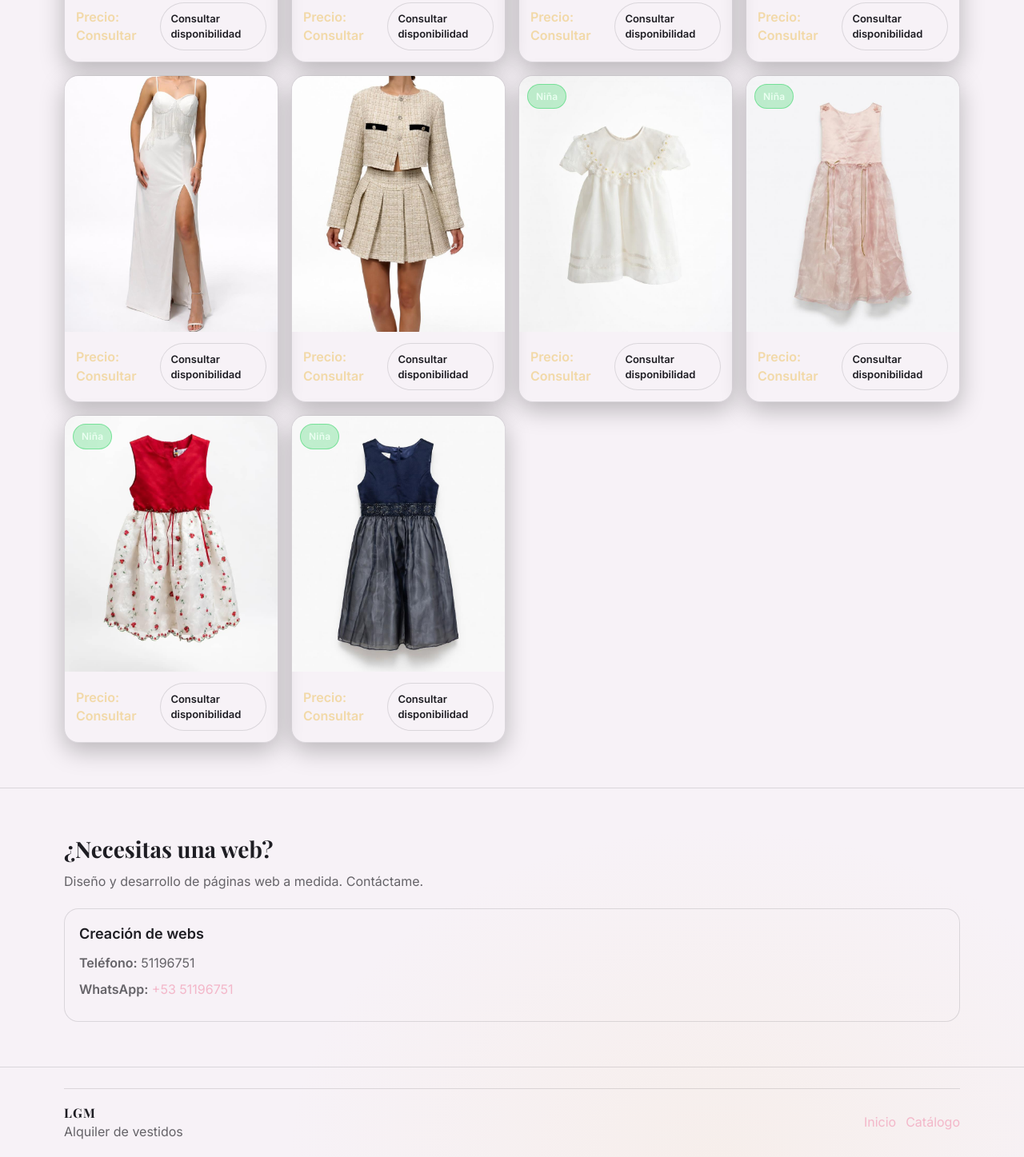
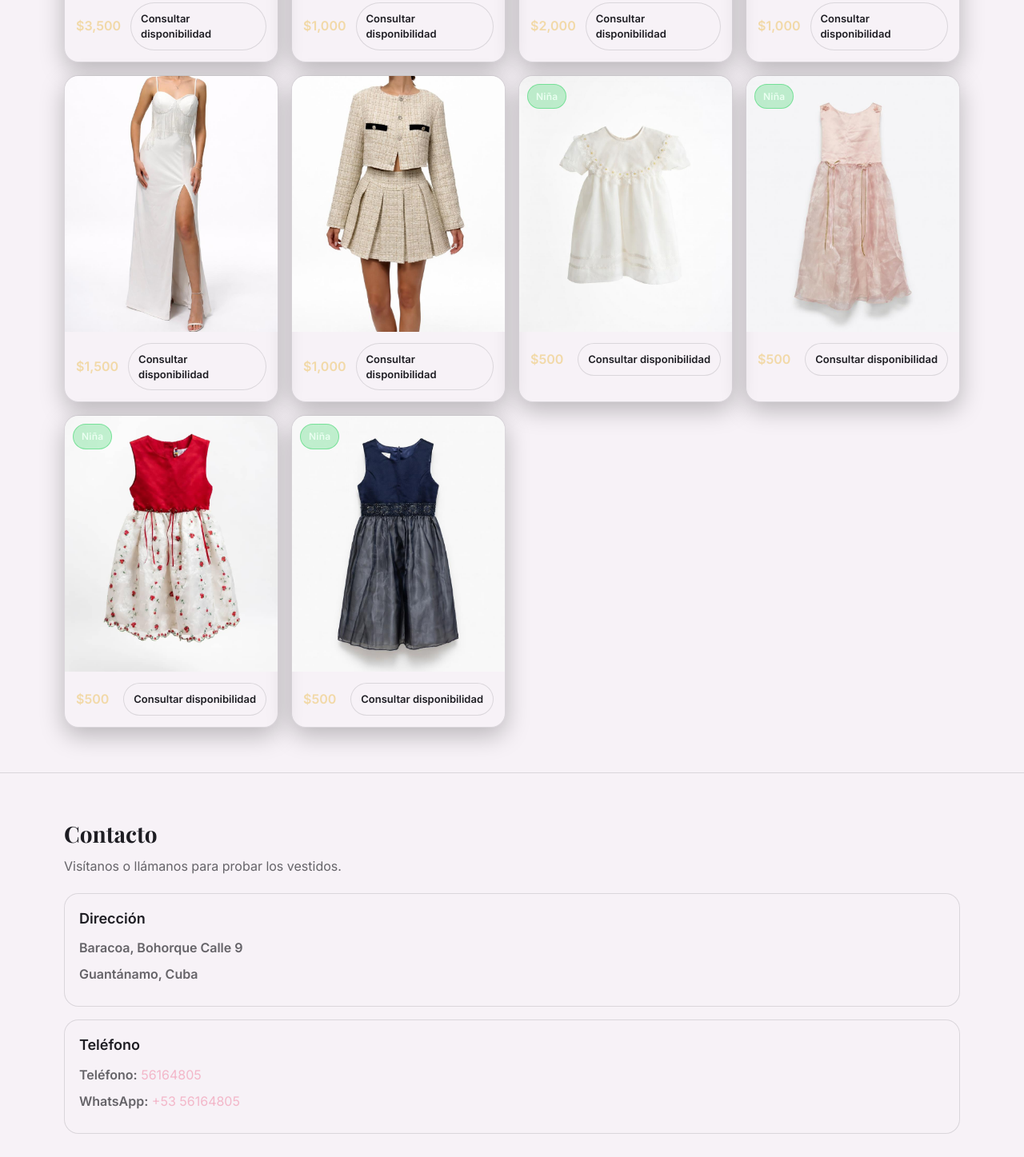
Before and after one commit to OsielOsorio9/vestidos, a plain HTML site: page index.html in a window 1280 px wide. Shown: the part 1353-2800 px from the top of the page at 80% size. Drawn offline with nearby package versions, Linux system fonts and the light colour scheme.

Commit message:
Actualizar precios de todos los vestidos y agregar sección de contacto con dirección y teléfono

```diff
--- a/index.html
+++ b/index.html
@@ -63,6 +63,7 @@
         <nav class="site-nav" id="siteNav">
           <a class="nav-link" href="#inicio">Inicio</a>
           <a class="nav-link" href="#catalogo">Catálogo</a>
+          <a class="nav-link" href="#contacto">Contacto</a>
         </nav>
       </div>
     </header>
@@ -122,7 +123,7 @@
               </div>
               <div class="card-body">
                 <div class="card-row">
-                  <span class="price">Precio: Consultar</span>
+                  <span class="price">$1,500</span>
                   <a class="btn btn-small" href="#contacto" data-prefill="#01">
                     Consultar disponibilidad
                   </a>
@@ -150,7 +151,7 @@
               </div>
               <div class="card-body">
                 <div class="card-row">
-                  <span class="price">Precio: Consultar</span>
+                  <span class="price">$2,000</span>
                   <a class="btn btn-small" href="#contacto" data-prefill="#02">
                     Consultar disponibilidad
                   </a>
@@ -178,7 +179,7 @@
               </div>
               <div class="card-body">
                 <div class="card-row">
-                  <span class="price">Precio: Consultar</span>
+                  <span class="price">$2,000</span>
                   <a class="btn btn-small" href="#contacto" data-prefill="#03">
                     Consultar disponibilidad
                   </a>
@@ -206,7 +207,7 @@
               </div>
               <div class="card-body">
                 <div class="card-row">
-                  <span class="price">Precio: Consultar</span>
+                  <span class="price">$1,500</span>
                   <a class="btn btn-small" href="#contacto" data-prefill="#04">
                     Consultar disponibilidad
                   </a>
@@ -234,7 +235,7 @@
               </div>
               <div class="card-body">
                 <div class="card-row">
-                  <span class="price">Precio: Consultar</span>
+                  <span class="price">$3,500</span>
                   <a class="btn btn-small" href="#contacto" data-prefill="#05">Consultar disponibilidad</a>
                 </div>
               </div>
@@ -260,7 +261,7 @@
               </div>
               <div class="card-body">
                 <div class="card-row">
-                  <span class="price">Precio: Consultar</span>
+                  <span class="price">$1,000</span>
                   <a class="btn btn-small" href="#contacto" data-prefill="#06">Consultar disponibilidad</a>
                 </div>
               </div>
@@ -286,7 +287,7 @@
               </div>
               <div class="card-body">
                 <div class="card-row">
-                  <span class="price">Precio: Consultar</span>
+                  <span class="price">$2,000</span>
                   <a class="btn btn-small" href="#contacto" data-prefill="#07">Consultar disponibilidad</a>
                 </div>
               </div>
@@ -312,7 +313,7 @@
               </div>
               <div class="card-body">
                 <div class="card-row">
-                  <span class="price">Precio: Consultar</span>
+                  <span class="price">$1,000</span>
                   <a class="btn btn-small" href="#contacto" data-prefill="#12">Consultar disponibilidad</a>
                 </div>
               </div>
@@ -338,7 +339,7 @@
               </div>
               <div class="card-body">
                 <div class="card-row">
-                  <span class="price">Precio: Consultar</span>
+                  <span class="price">$1,500</span>
                   <a class="btn btn-small" href="#contacto" data-prefill="#13">Consultar disponibilidad</a>
                 </div>
               </div>
@@ -364,7 +365,7 @@
               </div>
               <div class="card-body">
                 <div class="card-row">
-                  <span class="price">Precio: Consultar</span>
+                  <span class="price">$1,000</span>
                   <a class="btn btn-small" href="#contacto" data-prefill="#14">Consultar disponibilidad</a>
                 </div>
               </div>
@@ -391,7 +392,7 @@
               </div>
               <div class="card-body">
                 <div class="card-row">
-                  <span class="price">Precio: Consultar</span>
+                  <span class="price">$500</span>
                   <a class="btn btn-small" href="#contacto" data-prefill="#08">Consultar disponibilidad</a>
                 </div>
               </div>
@@ -418,7 +419,7 @@
               </div>
               <div class="card-body">
                 <div class="card-row">
-                  <span class="price">Precio: Consultar</span>
+                  <span class="price">$500</span>
                   <a class="btn btn-small" href="#contacto" data-prefill="#09">Consultar disponibilidad</a>
                 </div>
               </div>
@@ -445,7 +446,7 @@
               </div>
               <div class="card-body">
                 <div class="card-row">
-                  <span class="price">Precio: Consultar</span>
+                  <span class="price">$500</span>
                   <a class="btn btn-small" href="#contacto" data-prefill="#10">Consultar disponibilidad</a>
                 </div>
               </div>
@@ -472,7 +473,7 @@
               </div>
               <div class="card-body">
                 <div class="card-row">
-                  <span class="price">Precio: Consultar</span>
+                  <span class="price">$500</span>
                   <a class="btn btn-small" href="#contacto" data-prefill="#11">Consultar disponibilidad</a>
                 </div>
               </div>
@@ -482,6 +483,41 @@
       </section>
 
     </main>
+
+    <section class="section section-alt" id="contacto">
+      <div class="container">
+        <div class="section-head">
+          <h2>Contacto</h2>
+          <p>Visítanos o llámanos para probar los vestidos.</p>
+        </div>
+        <div class="contact">
+          <div class="contact-card">
+            <h3>Dirección</h3>
+            <p class="contact-line"><strong>Baracoa, Bohorque Calle 9</strong></p>
+            <p class="contact-line"><strong>Guantánamo, Cuba</strong></p>
+          </div>
+          <div class="contact-card">
+            <h3>Teléfono</h3>
+            <p class="contact-line">
+              <strong>Teléfono:</strong>
+              <a href="tel:+5356164805" class="link">56164805</a>
+            </p>
+            <p class="contact-line">
+              <strong>WhatsApp:</strong>
+              <a
+                href="https://wa.me/5356164805"
+                class="link"
+                aria-label="WhatsApp"
+                target="_blank"
+                rel="noreferrer"
+              >
+                +53 56164805
+              </a>
+            </p>
+          </div>
+        </div>
+      </div>
+    </section>
 
     <section class="section section-alt" id="creacion-webs">
       <div class="container">
@@ -519,6 +555,7 @@
         <div class="footer-links" aria-label="Enlaces">
           <a class="link" href="#inicio">Inicio</a>
           <a class="link" href="#catalogo">Catálogo</a>
+          <a class="link" href="#contacto">Contacto</a>
         </div>
       </div>
     </footer>
```
